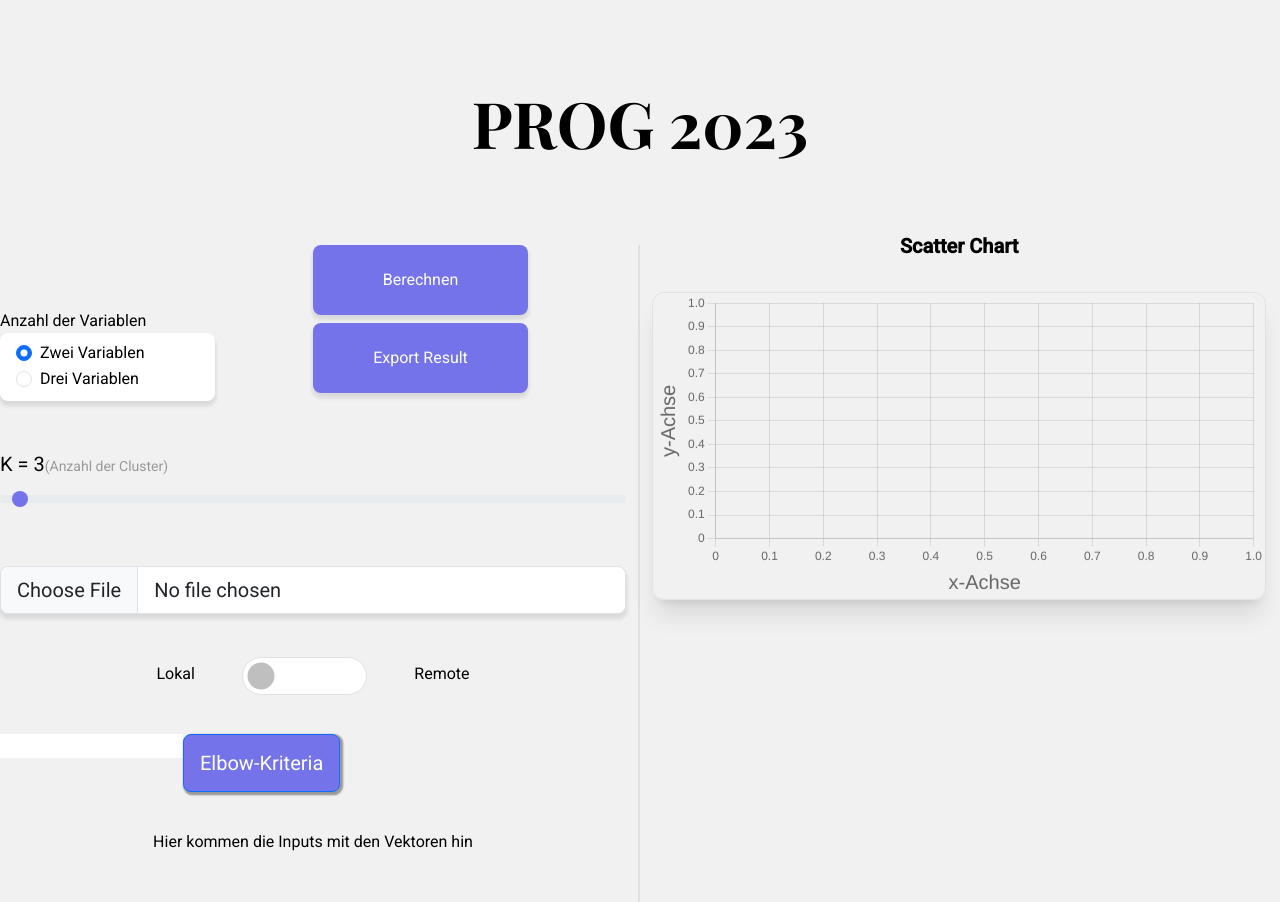
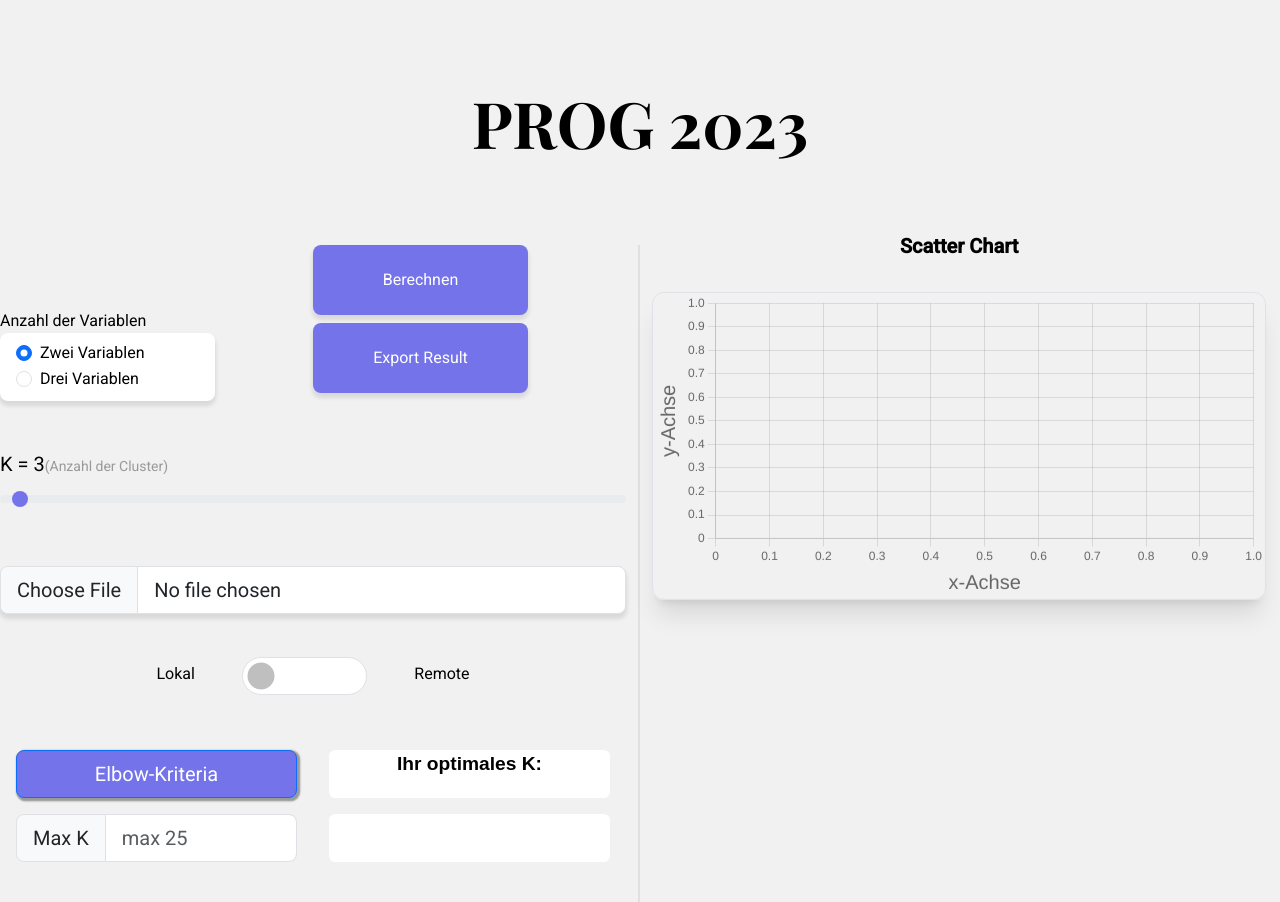
Before and after one commit to felixkru/PP2023, a Next.js app in the folder pp-2023/: page / in a window 1280 px wide. Shown: the top 902 px of the page. Built offline with nearby package versions, Linux system fonts and the light colour scheme; a web font is replaced by a local one.

Commit message:
feature: Styling für Input Elbow Kriteria.

```diff
--- a/pp-2023/src/app/globals.css
+++ b/pp-2023/src/app/globals.css
@@ -176,6 +176,21 @@ main {
 
 .btn-elbow {
   background-color: #7473EA;
-  height: 120%;
+  height: 110%;
+  width: 100%;
   box-shadow: .1rem .1rem .1rem .1rem #999999;
 }
+
+.grid-cell-elbow {
+  margin: 1rem 1rem;
+}
+
+.txt-output-elbow {
+  font-family: sans-serif;
+  font-weight: bold;
+  line-height: 1.8rem;
+  font-size: 1.2rem;
+  background-color: #FFFFFF;
+  border-radius: 0.4rem;
+  height: 3rem;
+}
--- a/pp-2023/src/app/kmeans/elbow-kriteria.js
+++ b/pp-2023/src/app/kmeans/elbow-kriteria.js
@@ -2,18 +2,34 @@ export const CalculateElbowKriteria = () => {
 
 }
 
-export const CreateElbowCriteriaElements = () => {
+export const CreateElbowCriteriaElements = ({inputKForElbow, setInputKForElbow}) => {
 
     return (
-        <div className="mt-5 mb-5 flex">
-            <div className="grid-cell-elbow">
-                <input/>
-            </div>
-            <div className="grid-cell-elbow">
-                <button className="btn btn-primary btn-lg btn-elbow" type="submit">Elbow-Kriteria</button>
-            </div>
-            <div className="grid-cell-elbow">
-
+        <div className="mt-5 mb-5 flex row-cols-2">
+            <div>
+                <div className="grid-cell-elbow">
+                    <button className="btn btn-primary btn-lg btn-elbow" type="submit">Elbow-Kriteria</button>
+                </div>
+                <div className="grid-cell-elbow">
+                    <div className="input-group input-group-lg">
+                        <label className="input-group-text" id="label-input-k-elbow" htmlFor="input-k-elbow">Max K</label>
+                        <input placeholder="max 25" max="25" step="1" id="input-l-elbow" type="number"
+                               className="form-control input-k-elbow" aria-label="label-input-k-elbow"
+                               aria-describedby="inputGroup-sizing-lg"/>
+                        </div>
+                    </div>
+                </div>
+            <div>
+                <div className="grid-cell-elbow">
+                    <div className="hedaline-utput txt-output-elbow">
+                        Ihr optimales K:
+                    </div>
+                </div>
+                <div className="grid-cell-elbow mt-2">
+                    <div className="output-text-k-area txt-output-elbow">
+                        {inputKForElbow}
+                    </div>
+                </div>
             </div>
         </div>
     );
--- a/pp-2023/src/app/page.js
+++ b/pp-2023/src/app/page.js
@@ -15,7 +15,7 @@ import './globals.css'
 export default function Home() {
 
     const [localRemoteButton, setLocalRemoteButton] = useState(false);
-    const [inputKForElbow, setInputKForElbow] = useState(0);
+    const [inputKForElbow, setInputKForElbow] = useState();
     const [bestKForKMeans, setBestKForKMeans] = useState(0);
 
     return (
```
